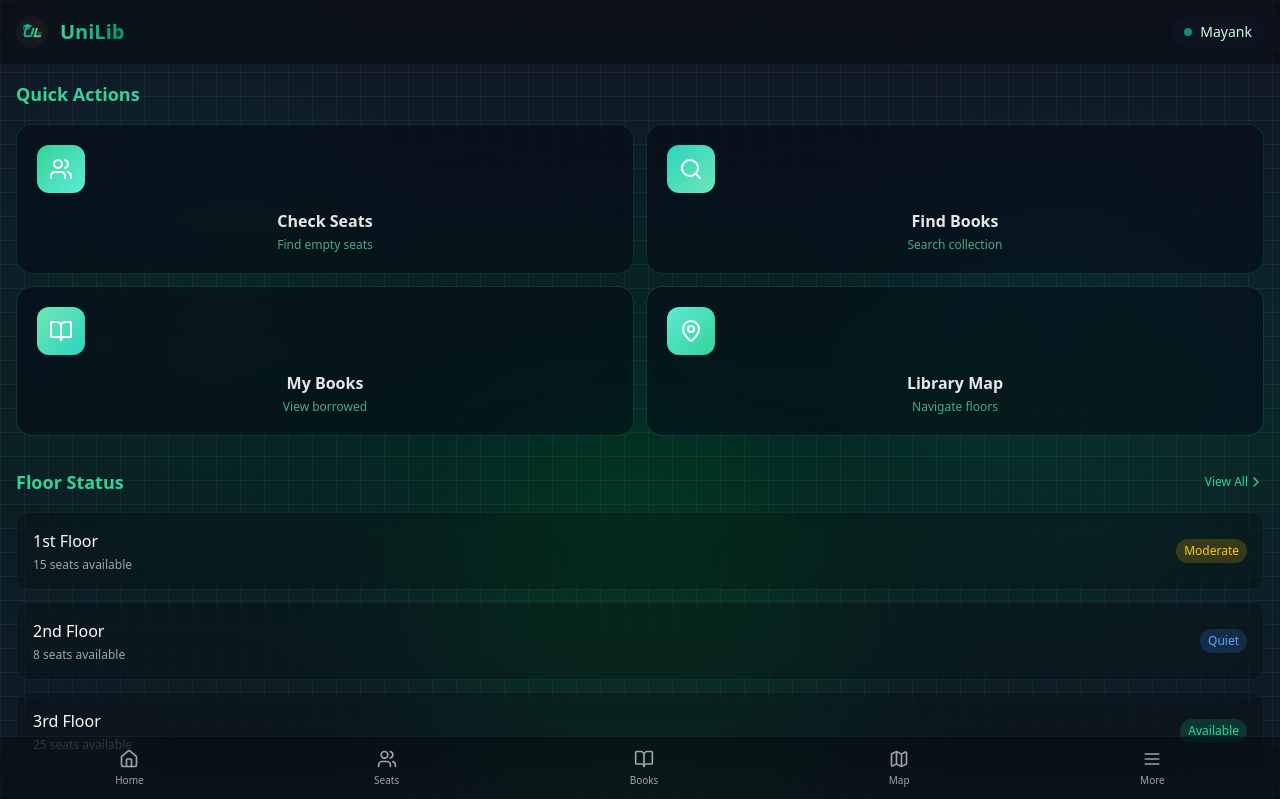
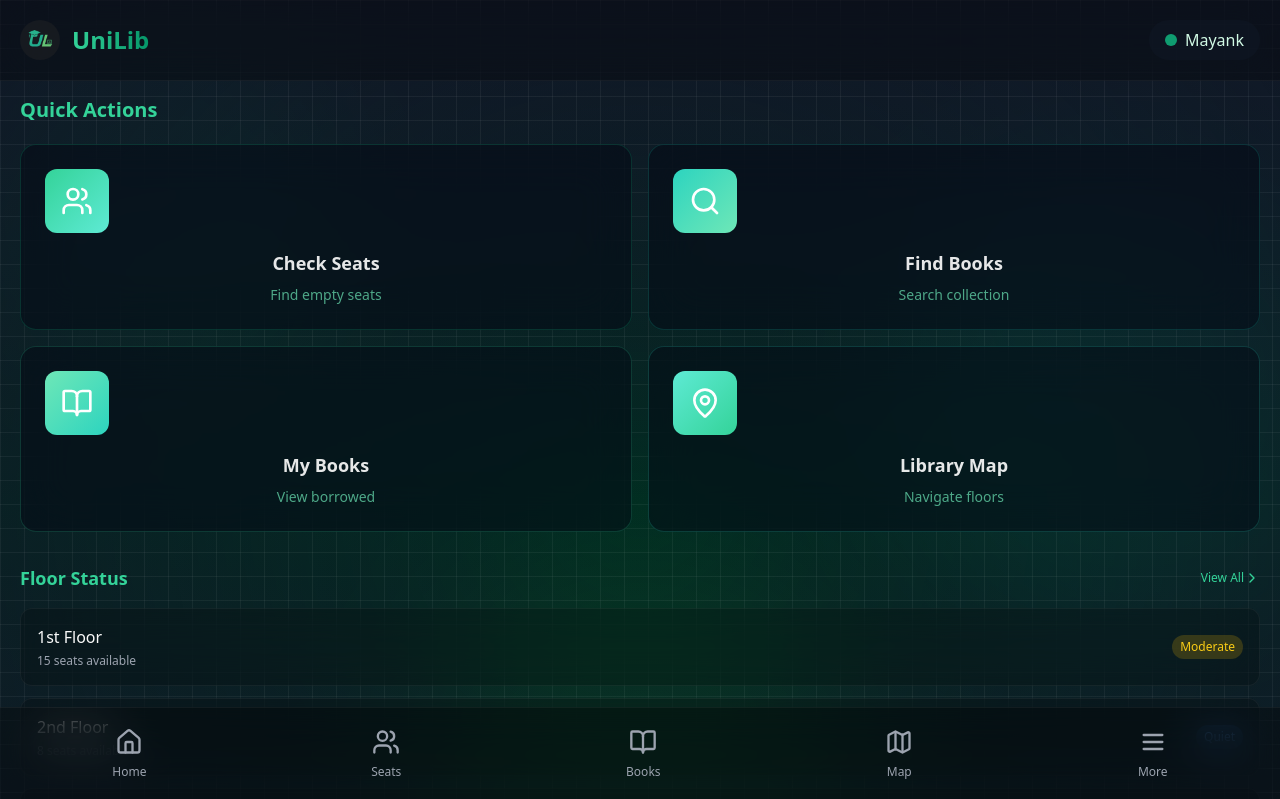
Before and after one commit to mayankthawani/UniLib, a Next.js app: page /Dashboard in a window 1280 px wide. Shown: the top 799 px of the page. Built offline with nearby package versions, Linux system fonts and the light colour scheme.

Commit message:
dashboard enhahcement

```diff
--- a/app/Dashboard/page.jsx
+++ b/app/Dashboard/page.jsx
@@ -26,27 +26,27 @@ const Dashboard = () => {
 
       {/* Content Container */}
       <div className="relative z-10">
-        {/* Header - updated with stronger glass effect */}
+        {/* Mobile-optimized header */}
         <header className="fixed top-0 w-full bg-black/30 backdrop-blur-xl border-b border-white/5 z-50">
-          <div className="flex items-center justify-between p-4">
+          <div className="flex items-center justify-between p-5">
             <div className="flex items-center gap-3">
-              <Image src="/logo.png" alt="UniLib Logo" width={32} height={32} className="rounded-full" />
-              <span className="text-xl font-bold bg-gradient-to-r from-emerald-400 to-emerald-600 text-transparent bg-clip-text">
+              <Image src="/logo.png" alt="UniLib Logo" width={40} height={40} className="rounded-full" />
+              <span className="text-2xl font-bold bg-gradient-to-r from-emerald-400 to-emerald-600 text-transparent bg-clip-text">
                 UniLib
               </span>
             </div>
-            <div className="flex items-center gap-2 bg-gray-900/50 px-3 py-1.5 rounded-full">
-              <div className="w-2 h-2 bg-emerald-500 rounded-full animate-pulse" />
-              <span className="text-sm text-emerald-100">Mayank</span>
+            <div className="flex items-center gap-2 bg-gray-900/50 px-4 py-2 rounded-full">
+              <div className="w-3 h-3 bg-emerald-500 rounded-full animate-pulse" />
+              <span className="text-base text-emerald-100">Mayank</span>
             </div>
           </div>
         </header>
 
-        <main className="pt-20 px-4 pb-24">
-          {/* Quick Actions Section */}
+        <main className="pt-24 px-5 pb-28">
+          {/* Enlarged Quick Actions */}
           <section className="mb-8">
-            <h2 className="text-lg font-semibold mb-4 text-emerald-400">Quick Actions</h2>
-            <div className="grid grid-cols-2 gap-3">
+            <h2 className="text-xl font-semibold mb-5 text-emerald-400">Quick Actions</h2>
+            <div className="grid grid-cols-2 gap-4">
               {[
                 {
                   title: 'Check Seats',
@@ -86,7 +86,7 @@ const Dashboard = () => {
                   whileHover={{ scale: 1.02 }}
                   whileTap={{ scale: 0.98 }}
                   className={cn(
-                    "flex flex-col items-start p-5 rounded-2xl relative overflow-hidden group card-hover-effect",
+                    "flex flex-col items-start p-6 rounded-2xl relative overflow-hidden group card-hover-effect",
                     "bg-gray-950/50 backdrop-blur-xl",
                     `border ${item.border}`,
                     "transition-all duration-300"
@@ -98,13 +98,13 @@ const Dashboard = () => {
                   )} />
                   <div className="relative z-10 w-full">
                     <div className={cn(
-                      "bg-gradient-to-br w-12 h-12 rounded-xl flex items-center justify-center mb-4",
+                      "bg-gradient-to-br w-16 h-16 rounded-xl flex items-center justify-center mb-4",
                       item.iconGradient
                     )}>
-                      <item.icon className="w-6 h-6 text-white" />
+                      <item.icon className="w-8 h-8 text-white" />
                     </div>
-                    <h3 className="text-base font-semibold mb-1 text-white/90">{item.title}</h3>
-                    <p className="text-xs text-emerald-300/70">{item.desc}</p>
+                    <h3 className="text-lg font-semibold mb-2 text-white/90">{item.title}</h3>
+                    <p className="text-sm text-emerald-300/70">{item.desc}</p>
                   </div>
                 </motion.button>
               ))}
@@ -150,9 +150,9 @@ const Dashboard = () => {
           </section>
         </main>
 
-        {/* Navigation - updated with stronger glass effect */}
+        {/* Enlarged Bottom Navigation */}
         <nav className="fixed bottom-0 w-full bg-black/30 backdrop-blur-xl border-t border-white/5">
-          <div className="flex justify-around items-center py-2">
+          <div className="flex justify-around items-center py-4">
             {[
               { icon: Home, label: 'Home' },
               { icon: Users, label: 'Seats' },
@@ -163,10 +163,10 @@ const Dashboard = () => {
               <motion.button
                 key={i}
                 whileTap={{ scale: 0.9 }}
-                className="flex flex-col items-center py-1 px-3"
+                className="flex flex-col items-center py-1 px-4"
               >
-                <item.icon className="w-5 h-5 mb-1 text-gray-400" />
-                <span className="text-[10px] text-gray-400">{item.label}</span>
+                <item.icon className="w-7 h-7 mb-2 text-gray-400" />
+                <span className="text-xs text-gray-400">{item.label}</span>
               </motion.button>
             ))}
           </div>
```
